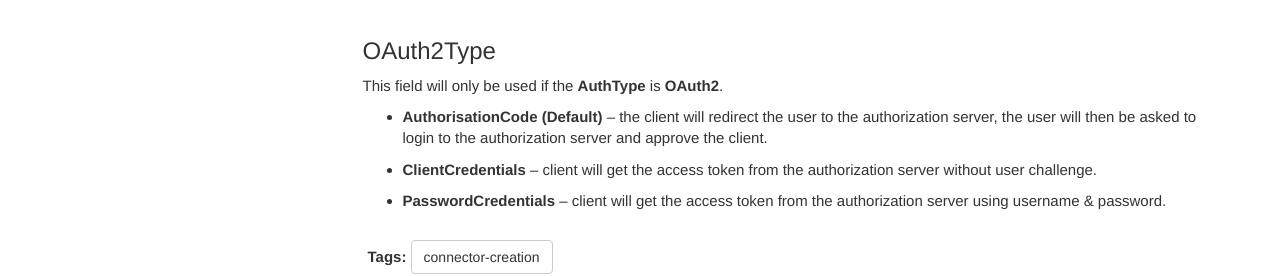
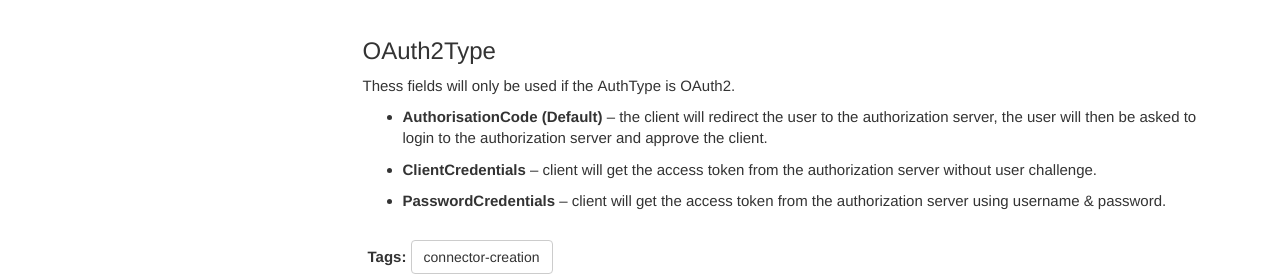
Before and after one commit to sneakysneak/docs, a Jekyll site: the page built from pages/custom-connectors/03-authentication.md, in a window 1280 px wide and 1162 px high. Shown: the part 696-972 px from the top of the window. Built offline with Jekyll 4.4.1, drawn with Linux system fonts in a browser that asks for light colours; nearby versions of some CDN libraries; comment, search, counter and statistics services are not loaded.

Commit message:
Update 03-authentication.md

```diff
--- a/pages/custom-connectors/03-authentication.md
+++ b/pages/custom-connectors/03-authentication.md
@@ -18,10 +18,9 @@ Cyclr supports various authentiction types and, with on occation the addition of
 | None | No authentication required.|
 | AuthFields | the API needs to inject authentication fields into the POST message. Requires: _Name_, _Key_, _Type_. |
 
-OAuth2Type
-----------
+## OAuth2Type
 
-This field will only be used if the **AuthType **is **OAuth2**.
+Thess fields will only be used if the AuthType is OAuth2.
 
 *   **AuthorisationCode (Default)** – the client will redirect the user to the authorization server, the user will then be asked to login to the authorization server and approve the client.
 *   **ClientCredentials** – client will get the access token from the authorization server without user challenge.
```
